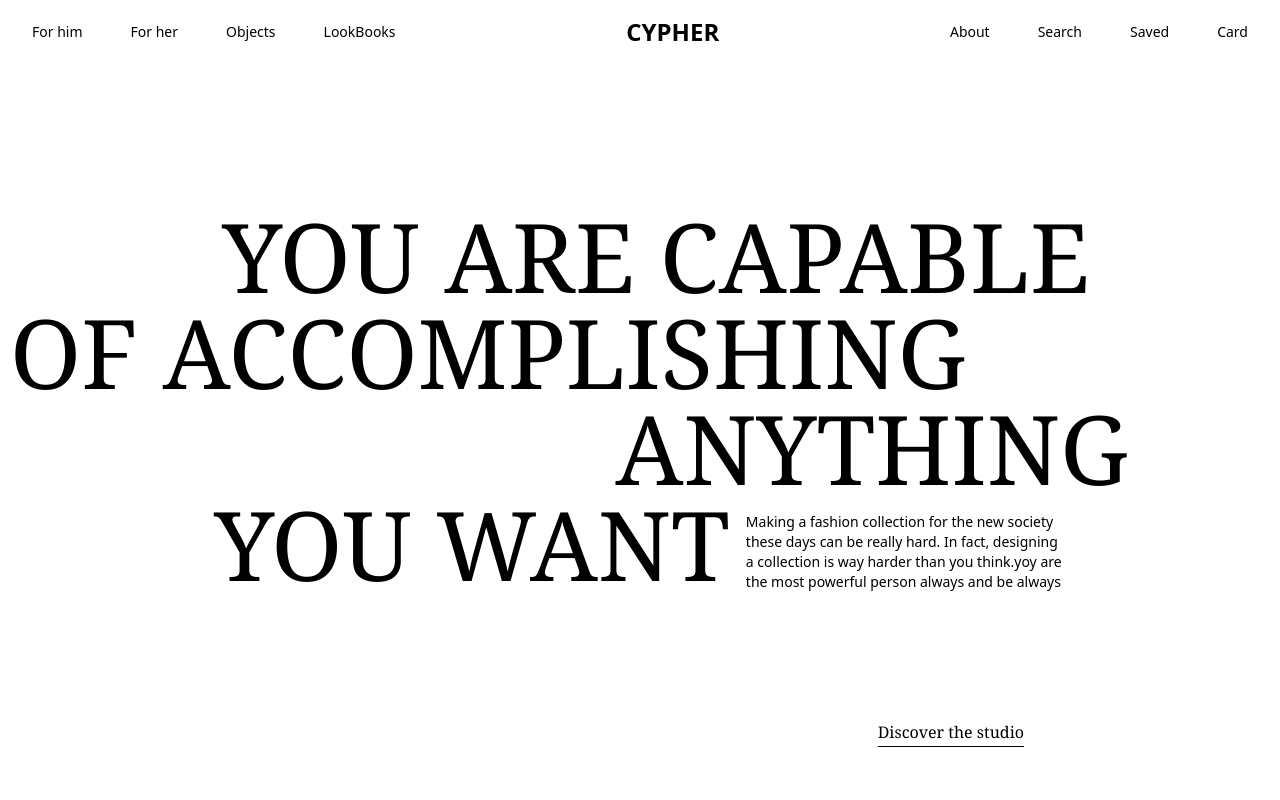
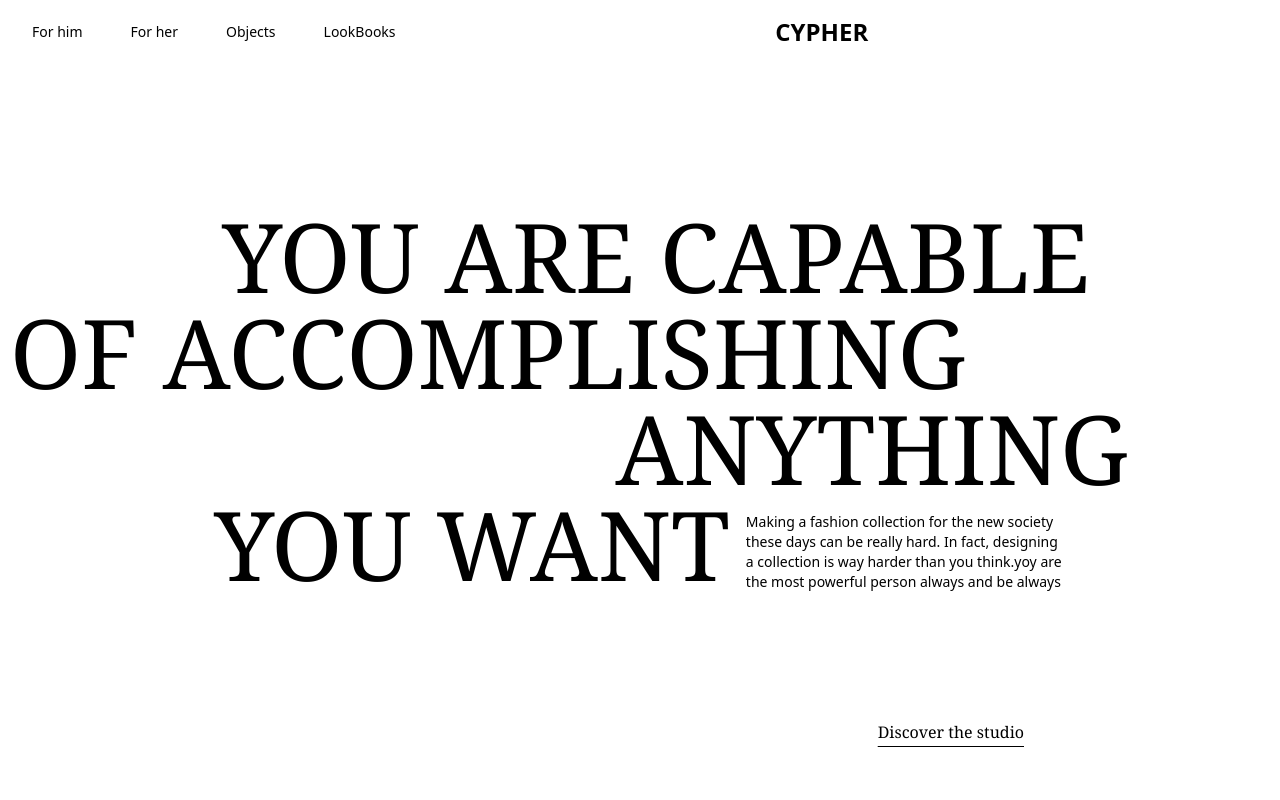
Before and after one commit to a-s-t-e-y-a/cypher, a React (Create React App) app in the folder client/: page / in a window 1280 px wide. Shown: the top 800 px of the page. Built offline with nearby package versions, Linux system fonts and the light colour scheme.

Commit message:
logout button added

```diff
--- a/client/src/components/navbar/constant/navitems_text.js
+++ b/client/src/components/navbar/constant/navitems_text.js
@@ -17,14 +17,14 @@ const Information2= [
         name: "About",
       },
       {
-        name: "Search",
+        name: "Login",
       },
       {
-        name: "Saved",
+        name: "Signup",
       },
 
       {
-        name: "Card",
+        name: "Cart",
       },
 ]
 export { Infromation ,Information2};
--- a/client/src/components/navbar/navbarbase.js
+++ b/client/src/components/navbar/navbarbase.js
@@ -4,6 +4,7 @@ import { brand } from "./brandname";
 const info = Infromation;
 const info2 = Information2;
 export default function NavbarBase() {
+  const logged = localStorage.getItem("token");
   return (
     <>
       <div className="flex justify-between text-sm px-8 py-4 items-center">
@@ -14,9 +15,21 @@ export default function NavbarBase() {
         </div>
         <div className="text-2xl font-bold">{brand}</div>
         <div className="flex justify-center gap-12">
-          {info2.map((texts) => (
-            <Navitem text={texts.name} />
-          ))}
+          {!logged
+            ? info2.map((info_data) => {
+                <Navitem text={info_data.name} />;
+              })
+            : info2.map((info_data) => {
+                console.log(info_data.name == "Cart");
+                if (info_data.name == "Cart" || info_data.name == "About") {
+                  return <Navitem text={info_data.name} />;
+                } else {
+                  if (info_data.name == "Login") {
+                    const text = "Logout";
+                    return <Navitem text={text} />;
+                  }
+                }
+              })}
         </div>
       </div>
     </>
--- a/client/src/components/navbar/navitem.js
+++ b/client/src/components/navbar/navitem.js
@@ -1,7 +1,9 @@
 export default function Navitem({ text }) {
   return (
     <>
+    <a href={text.toLowerCase()}>
       <h1 className="hover:opacity-50">{text}</h1>
+      </a>
     </>
   );
 }
```
